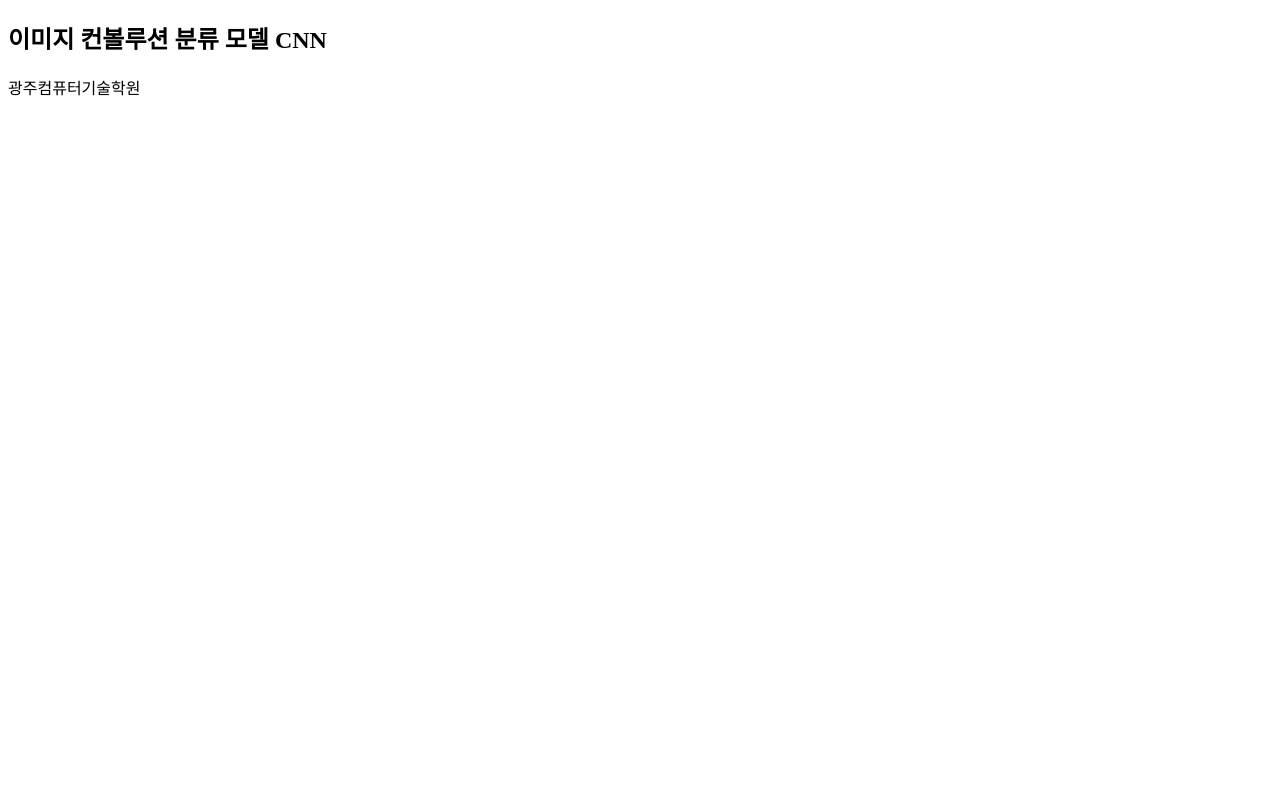
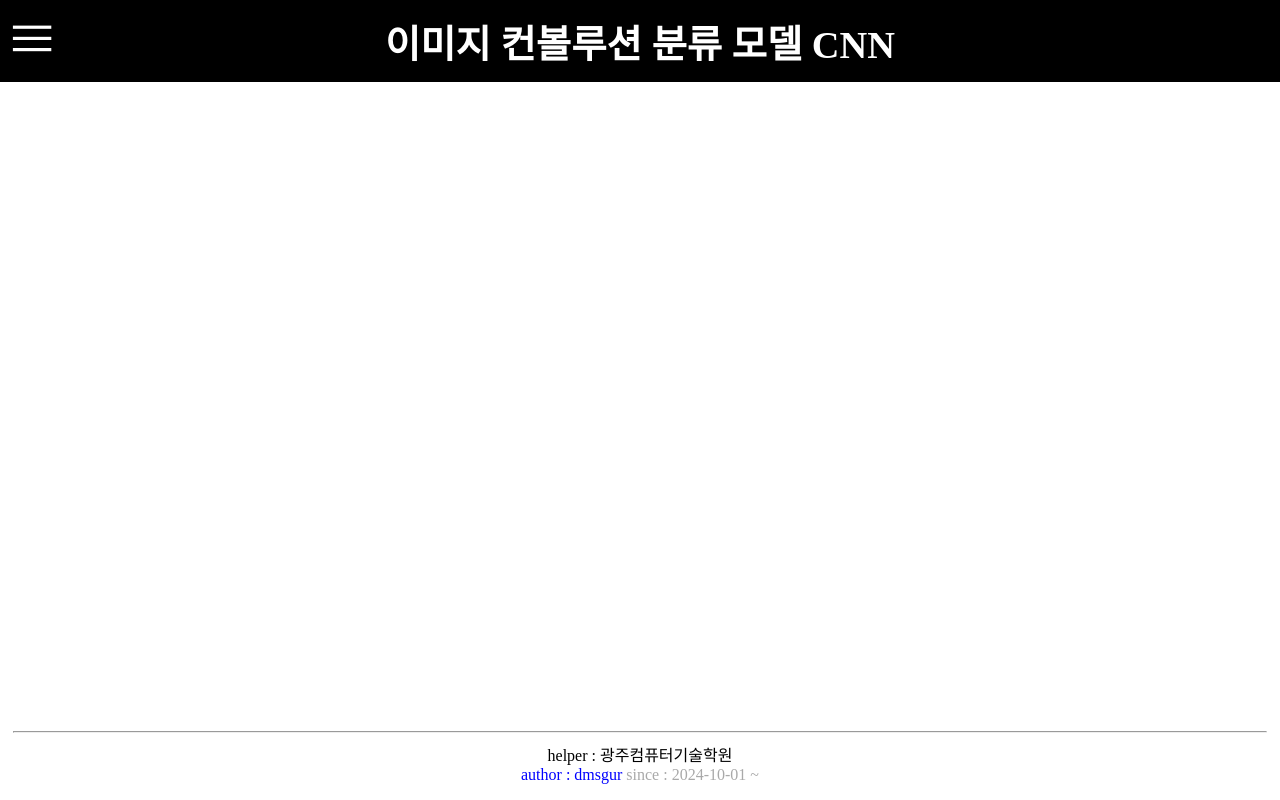
Before and after one commit to Pridecheese/classification_model, a plain HTML site: page index.html in a window 1280 px wide. Drawn offline with nearby package versions, Linux system fonts and the light colour scheme.

Commit message:
Update index.html

```diff
--- a/index.html
+++ b/index.html
@@ -3,12 +3,40 @@
   <head>
     <meta charset="utf-8" />
     <title>분류모델</title>
+    <link rel="stylesheet" href="https://fonts.googleapis.com/css2?family=Material+Symbols+Outlined:opsz,wght,FILL,GRAD@24,400,0,0&icon_names=menu" />
+    <script src="https://ajax.googleapis.com/ajax/libs/jquery/2.2.4/jquery.min.js"></script>
+    <style>
+      *{margin:0;padding:0}
+      #container{height:80vh;width:99vw}
+      #mainmenu:hover{cursor:pointer}
+      #view_menu{width:35vw;height:40vw;position:absolute;left:0.5vw;top:0.5vw;
+      border:2px solid gray;border-style:ridge;box-shadow:2px 2px 2px 2px black;
+      display:none}
+    </style>
+    <script>
+      $(()=>{
+        $("#mainmenu").click(()=>{
+          $("#view_menu").css("display","block")
+        })
+        $("#view_menu").on("mouseout",()=>{
+          $("#view_menu").css("display","none")
+        })
+      })
+    </script>
   </head>
   <body>
-    <h2> 이미지 컨볼루션 분류 모델 CNN </h2>
+    <span id="mainmenu" style="z-index:3;top:1vw;left:0.5vw;font-size:4vw;color:white;position:absolute"
+        class="material-symbols-outlined">menu</span>
+    <div id="view_menu" style="background:red">
 
-    <footer>
-      광주컴퓨터기술학원
+    </div>
+    <h2 style="font-size:3vw;padding:1vw 0;text-align:center;background:black;color:white"> 이미지 컨볼루션 분류 모델 CNN </h2>
+    <div id="container"></div>
+    <hr style="margin:0.7vw 1vw">
+    <footer style="text-align:center">
+      helper : 광주컴퓨터기술학원<br>
+      <span style="color:blue">author : dmsgur</span>
+      <span style="color:darkgray"> since : 2024-10-01 ~ </span>
     </footer>
   </body>
 
```
